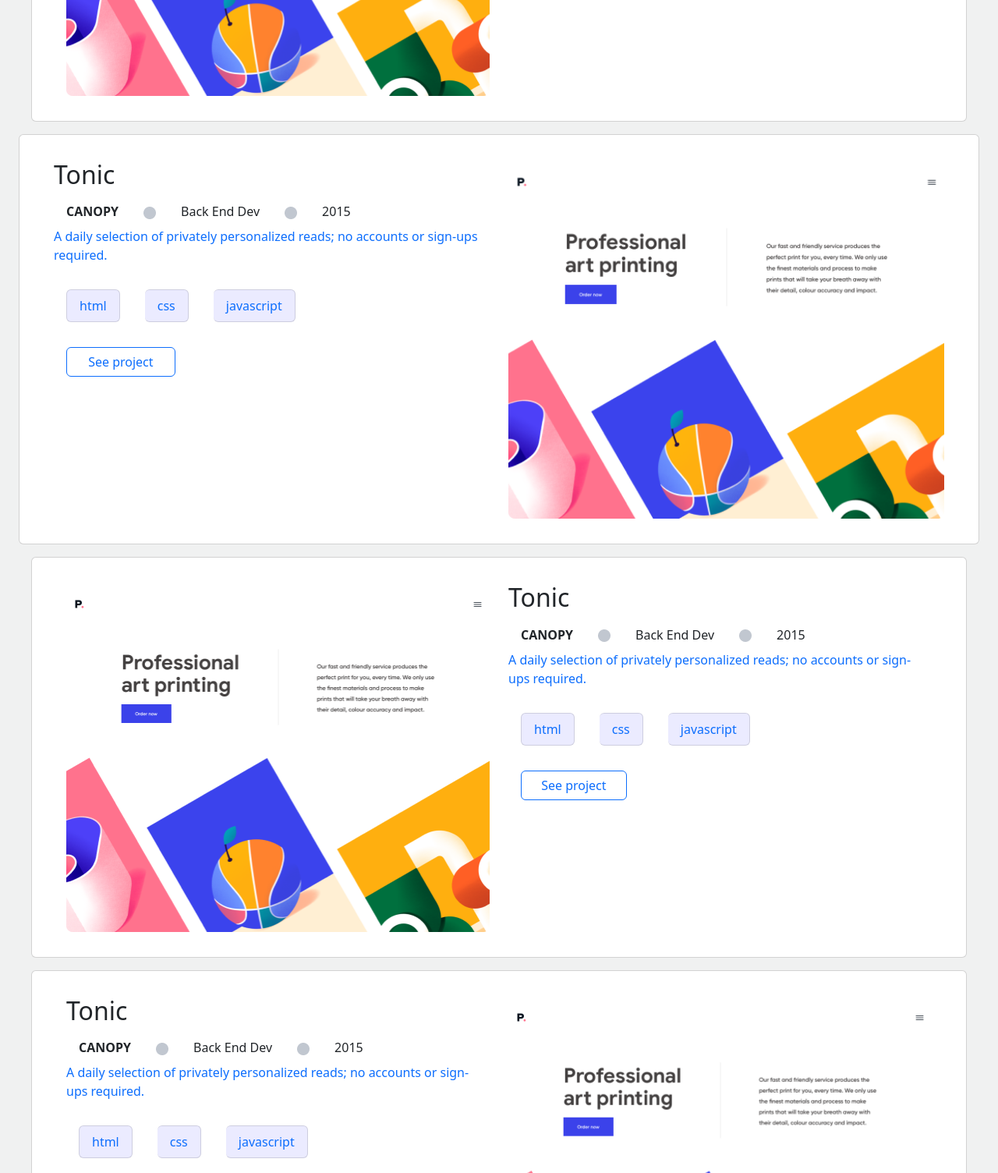
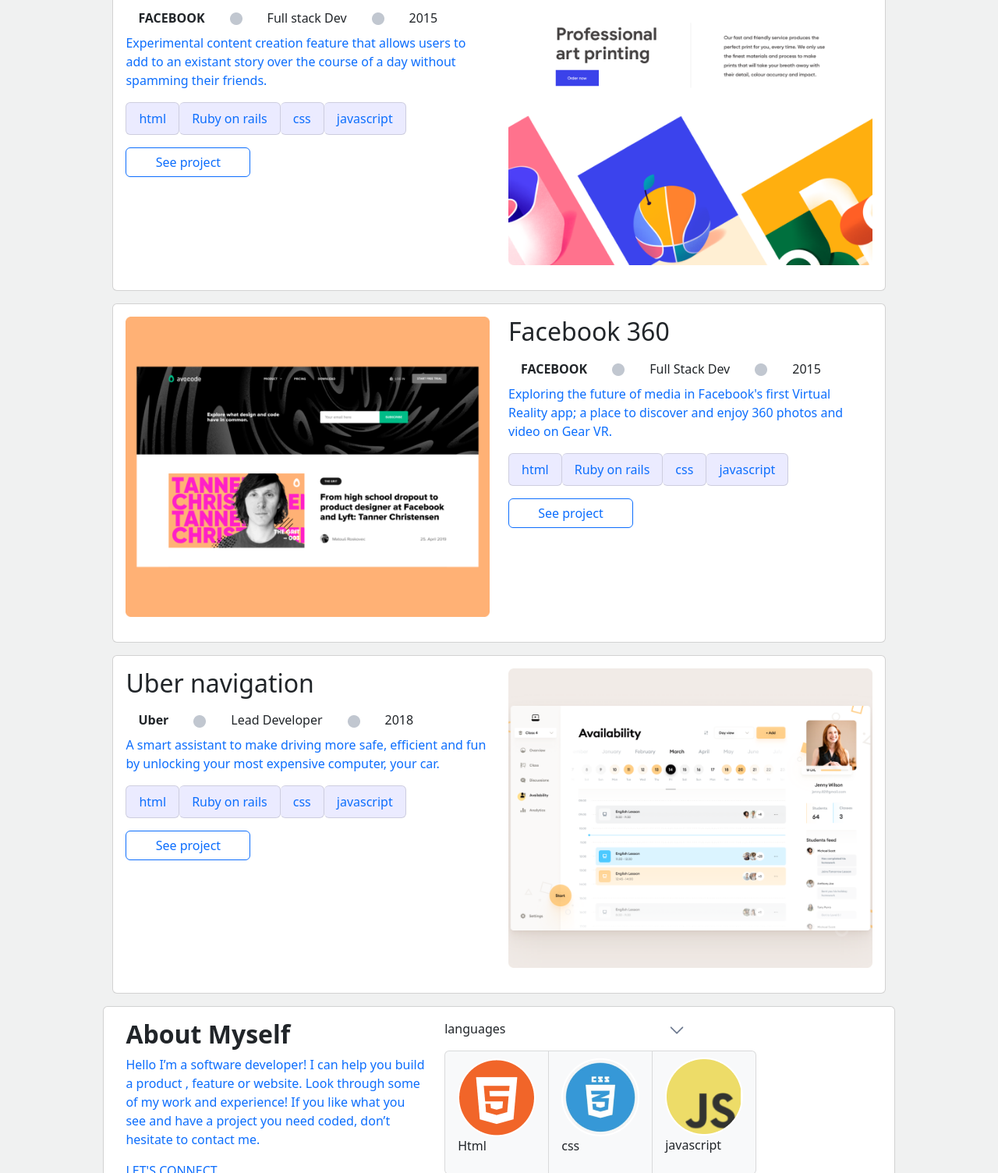
Before and after one commit to beteland123/portiflio-website-using-bootstrap, a website: page index.html in a window 1280 px wide. Shown: the part 1296-2800 px from the top of the page at 78% size. Drawn offline with nearby package versions, Linux system fonts and the light colour scheme.

Commit message:
Update the index html

```diff
--- a/index.html
+++ b/index.html
@@ -18,7 +18,7 @@
   </head>
   <body>
     <div class="container-fluid">
-      <nav class="navbar navbar-expand-md navbar-dark text-primary">
+      <nav class="navbar navbar-expand-md navbar-dark text-primary bg-white container-fluid">
         <a class="navbar-brand text-primary" href="#">My logo</a>
 
         <!-- Toggler/collapsibe Button -->
@@ -54,11 +54,12 @@
         </div>
       </nav>
 
-      <div class="container-fluid card p-5 has-bg-img" rounded>
+      <div class="container-fluid card p-5 has-bg-img border-0" rounded>
         <img src="/images/bg-header.png" alt class="bg-img" />
-        <div class="card-img-overlay text-center mt-5">
-          <h1 class="text-dark fw-bolder">I'm BetelAnd! Glad to see you!</h1>
-          <p class="text-primary">
+        <div class="card-img-overlay  mt-5 mt-2">
+          <div class="w-65 ml">
+             <h1 class="text-dark fw-bolder">I'm BetelAnd! Glad to see you!</h1>
+          <p class="text-primary ">
             I'm a software developer! I can help you build a product, feature or
             website. Look through some of my work and experience! If you like
             what you see and have a project you need coded, don't hesitate to
@@ -82,6 +83,8 @@
               <img alt="Twitter" src="/images/sign.png" />
             </li>
           </ul>
+          </div>
+
         </div>
       </div>
 
@@ -90,7 +93,7 @@
           <div class="card-body">
             <div class="row m no-gutters">
               <div class="col-md-6 border-0">
-                <img src="/images/job4b.png" class="card-img-top" alt="Job 1" />
+                <img src="/images/job3b.png" class="card-img-top" alt="Job 1" />
               </div>
               <div class="col-md-6 border-0">
                 <div class="card border-0">
@@ -138,127 +141,7 @@
                       javascript
                     </li>
                   </ul>
-                  <button type="button" class="btn btn-outline-primary w-25 m">
-                    See project
-                  </button>
-                </div>
-              </div>
-            </div>
-          </div>
-        </div>
-        <div class="card bg-white">
-          <div class="card-body">
-            <div class="row m no-gutters">
-              <div class="col-md-6 border-0 order-md-2">
-                <img src="/images/job4b.png" class="card-img-top" alt="Job 1" />
-              </div>
-              <div class="col-md-6 border-0">
-                <div class="card border-0">
-                  <h2 class="card-title">Tonic</h2>
-                  <ul class="list-group list-group-horizontal">
-                    <li
-                      class="list-group-item list-group-item border-0 fw-bolder"
-                    >
-                      CANOPY
-                    </li>
-                    <li class="list-group-item list-group-item border-0">
-                      <img src="/images/dot1.png" />
-                    </li>
-                    <li class="list-group-item list-group-item border-0">
-                      Back End Dev
-                    </li>
-                    <li class="list-group-item list-group-item border-0">
-                      <img src="/images/dot1.png" />
-                    </li>
-                    <li class="list-group-item list-group-item border-0">
-                      2015
-                    </li>
-                  </ul>
-                  <p class="text-primary">
-                    A daily selection of privately personalized reads; no
-                    accounts or sign-ups required.
-                  </p>
-                  <ul class="list-group list-group-horizontal">
-                    <li
-                      class="list-group-item list-group-item bg-muted text-primary m rounded"
-                      id="lang"
-                    >
-                      html
-                    </li>
-                    <li
-                      class="list-group-item list-group-item bg-muted text-primary m rounded"
-                      id="lang"
-                    >
-                      css
-                    </li>
-                    <li
-                      class="list-group-item list-group-item bg-muted text-primary m rounded"
-                      id="lang"
-                    >
-                      javascript
-                    </li>
-                  </ul>
-                  <button type="button" class="btn btn-outline-primary w-25 m">
-                    See project
-                  </button>
-                </div>
-              </div>
-            </div>
-          </div>
-        </div>
-        <div class="card bg-white m">
-          <div class="card-body">
-            <div class="row m no-gutters">
-              <div class="col-md-6 border-0">
-                <img src="/images/job4b.png" class="card-img-top" alt="Job 1" />
-              </div>
-              <div class="col-md-6 border-0">
-                <div class="card border-0">
-                  <h2 class="card-title">Tonic</h2>
-                  <ul class="list-group list-group-horizontal">
-                    <li
-                      class="list-group-item list-group-item border-0 fw-bolder"
-                    >
-                      CANOPY
-                    </li>
-                    <li class="list-group-item list-group-item border-0">
-                      <img src="/images/dot1.png" />
-                    </li>
-                    <li class="list-group-item list-group-item border-0">
-                      Back End Dev
-                    </li>
-                    <li class="list-group-item list-group-item border-0">
-                      <img src="/images/dot1.png" />
-                    </li>
-                    <li class="list-group-item list-group-item border-0">
-                      2015
-                    </li>
-                  </ul>
-                  <p class="text-primary">
-                    A daily selection of privately personalized reads; no
-                    accounts or sign-ups required.
-                  </p>
-                  <ul class="list-group list-group-horizontal">
-                    <li
-                      class="list-group-item list-group-item bg-muted text-primary m rounded"
-                      id="lang"
-                    >
-                      html
-                    </li>
-                    <li
-                      class="list-group-item list-group-item bg-muted text-primary m rounded"
-                      id="lang"
-                    >
-                      css
-                    </li>
-                    <li
-                      class="list-group-item list-group-item bg-muted text-primary m rounded"
-                      id="lang"
-                    >
-                      javascript
-                    </li>
-                  </ul>
-                  <button type="button" class="btn btn-outline-primary w-25 m">
+                  <button type="button" class="btn btn-outline-primary w-50 m">
                     See project
                   </button>
                 </div>
@@ -274,18 +157,18 @@
               </div>
               <div class="col-md-6 border-0">
                 <div class="card border-0">
-                  <h2 class="card-title">Tonic</h2>
+                  <h2 class="card-title">Multi-Post Stories</h2>
                   <ul class="list-group list-group-horizontal">
                     <li
                       class="list-group-item list-group-item border-0 fw-bolder"
                     >
-                      CANOPY
+                      FACEBOOK
                     </li>
                     <li class="list-group-item list-group-item border-0">
                       <img src="/images/dot1.png" />
                     </li>
                     <li class="list-group-item list-group-item border-0">
-                      Back End Dev
+                      Full stack Dev
                     </li>
                     <li class="list-group-item list-group-item border-0">
                       <img src="/images/dot1.png" />
@@ -295,8 +178,9 @@
                     </li>
                   </ul>
                   <p class="text-primary">
-                    A daily selection of privately personalized reads; no
-                    accounts or sign-ups required.
+                    Experimental content creation feature that allows users to
+                    add to an existant story over the course of a day without
+                    spamming their friends.
                   </p>
                   <ul class="list-group list-group-horizontal">
                     <li
@@ -304,6 +188,12 @@
                       id="lang"
                     >
                       html
+                    </li>
+                    <li
+                      class="list-group-item list-group-item bg-muted text-primary m rounded"
+                      id="lang"
+                    >
+                      Ruby on rails
                     </li>
                     <li
                       class="list-group-item list-group-item bg-muted text-primary m rounded"
@@ -318,7 +208,141 @@
                       javascript
                     </li>
                   </ul>
-                  <button type="button" class="btn btn-outline-primary w-25 m">
+                  <button type="button" class="btn btn-outline-primary w-50 m">
+                    See project
+                  </button>
+                </div>
+              </div>
+            </div>
+          </div>
+        </div>
+        <div class="card bg-white m">
+          <div class="card-body">
+            <div class="row m no-gutters">
+              <div class="col-md-6 border-0">
+                <img src="/images/job1b.png" class="card-img-top" alt="Job 1" />
+              </div>
+              <div class="col-md-6 border-0">
+                <div class="card border-0">
+                  <h2 class="card-title">Facebook 360</h2>
+                  <ul class="list-group list-group-horizontal">
+                    <li
+                      class="list-group-item list-group-item border-0 fw-bolder"
+                    >
+                      FACEBOOK
+                    </li>
+                    <li class="list-group-item list-group-item border-0">
+                      <img src="/images/dot1.png" />
+                    </li>
+                    <li class="list-group-item list-group-item border-0">
+                      Full Stack Dev
+                    </li>
+                    <li class="list-group-item list-group-item border-0">
+                      <img src="/images/dot1.png" />
+                    </li>
+                    <li class="list-group-item list-group-item border-0">
+                      2015
+                    </li>
+                  </ul>
+                  <p class="text-primary">
+                    Exploring the future of media in Facebook's first Virtual
+                    Reality app; a place to discover and enjoy 360 photos and
+                    video on Gear VR.
+                  </p>
+                  <ul class="list-group list-group-horizontal">
+                    <li
+                      class="list-group-item list-group-item bg-muted text-primary m rounded"
+                      id="lang"
+                    >
+                      html
+                    </li>
+                    <li
+                      class="list-group-item list-group-item bg-muted text-primary m rounded"
+                      id="lang"
+                    >
+                      Ruby on rails
+                    </li>
+                    <li
+                      class="list-group-item list-group-item bg-muted text-primary m rounded"
+                      id="lang"
+                    >
+                      css
+                    </li>
+                    <li
+                      class="list-group-item list-group-item bg-muted text-primary m rounded"
+                      id="lang"
+                    >
+                      javascript
+                    </li>
+
+                  </ul>
+                  <button type="button" class="btn btn-outline-primary w-50 m">
+                    See project
+                  </button>
+                </div>
+              </div>
+            </div>
+          </div>
+        </div>
+        <div class="card bg-white m">
+          <div class="card-body">
+            <div class="row m no-gutters">
+              <div class="col-md-6 border-0 order-md-2">
+                <img src="/images/job2b.png" class="card-img-top" alt="Job 1" />
+              </div>
+              <div class="col-md-6 border-0">
+                <div class="card border-0">
+                  <h2 class="card-title">Uber navigation</h2>
+                  <ul class="list-group list-group-horizontal">
+                    <li
+                      class="list-group-item list-group-item border-0 fw-bolder"
+                    >
+                      Uber
+                    </li>
+                    <li class="list-group-item list-group-item border-0">
+                      <img src="/images/dot1.png" />
+                    </li>
+                    <li class="list-group-item list-group-item border-0">
+                      Lead Developer
+                    </li>
+                    <li class="list-group-item list-group-item border-0">
+                      <img src="/images/dot1.png" />
+                    </li>
+                    <li class="list-group-item list-group-item border-0">
+                      2018
+                    </li>
+                  </ul>
+                  <p class="text-primary">
+                    A smart assistant to make driving more safe, efficient and
+                    fun by unlocking your most expensive computer, your car.
+                  </p>
+                  <ul class="list-group list-group-horizontal">
+                    <li
+                      class="list-group-item list-group-item bg-muted text-primary m rounded"
+                      id="lang"
+                    >
+                      html
+                    </li>
+                    <li
+                      class="list-group-item list-group-item bg-muted text-primary m rounded"
+                      id="lang"
+                    >
+                      Ruby on rails
+                    </li>
+                    <li
+                      class="list-group-item list-group-item bg-muted text-primary m rounded"
+                      id="lang"
+                    >
+                      css
+                    </li>
+                    <li
+                      class="list-group-item list-group-item bg-muted text-primary m rounded"
+                      id="lang"
+                    >
+                      javascript
+                    </li>
+                  </ul>
+                  <button type="button" class="btn btn-outline-primary w-50 m">
                     See project
                   </button>
                 </div>
@@ -327,6 +351,71 @@
           </div>
         </div>
       </div>
+      <div class="card container-fluid">
+        <div class="card-body">
+          <div class="row">
+            <div class="col-md-5 border-0">
+              <h2 class="text-dark fw-bolder">About Myself</h2>
+              <p class="text-primary">
+                Hello I’m a software developer! I can help you build a product ,
+                feature or website. Look through some of my work and experience!
+                If you like what you see and have a project you need coded,
+                don’t hesitate to contact me.
+              </p>
+              <p class="text-primary">LET'S CONNECT</p>
+              <ul class="list-group list-group-horizontal">
+                <li class="list-group-item list-group-item border-0">
+                  <img src="/images/twitter.png" alt="Twitter" />
+                </li>
+                <li class="list-group-item list-group-item border-0">
+                  <img alt="Linkedin" src="/images/linkedin.png" />
+                </li>
+                <li class="list-group-item list-group-item border-0">
+                  <img alt="Medium" src="/images/m.png" />
+                </li>
+                <li class="list-group-item list-group-item border-0">
+                  <img alt="Github" src="/images/github.png" />
+                </li>
+                <li class="list-group-item list-group-item border-0">
+                  <img alt="Twitter" src="/images/sign.png" />
+                </li>
+              </ul>
+              <button type="button" class="btn btn-outline-primary w-50 m">
+                Get my resume
+              </button>
+            </div>
+            <div class="col-md-7">
+              <div class="row">
+                <div class="col">
+                  <p>languages</p>
+                </div>
+                <div class="col justify-content-end">
+                  <img
+                    class="w-25"
+                    src="images/down-arrow.png"
+                    alt="down arrow"
+                  />
+                </div>
+              </div>
+
+              <ul class="list-group list-group-horizontal">
+                <li class="list-group-item bg-light m">
+                  <img src="images/html5.png" alt="html" />
+                  <p>Html</p>
+                </li>
+                <li class="list-group-item bg-light m">
+                  <img src="images/css3.png" alt="Css" />
+                  <p>css</p>
+                </li>
+                <li class="list-group-item bg-light m">
+                  <img src="images/js.png" alt="javascript" />
+                  <p>javascript</p>
+                </li>
+              </ul>
+            </div>
+          </div>
+        </div>
+      </div>
     </div>
   </body>
 </html>
--- a/style.css
+++ b/style.css
@@ -2,7 +2,7 @@
   color: #1717a1;
 }
 .m{
-    margin: 1em !important;
+    margin-bottom: 1em !important;
     }
 
 body{
@@ -14,3 +14,21 @@
 #lang{
     background-color: #EBEBFF;
 }
+.w-25{
+    max-width: 1.5em;
+}
+.w-50{
+    max-width: 10em;
+}
+.mt-2{
+   margin-top: 15em !important;
+}
+.container-fluid{
+    max-width: 90%;
+}
+.w-65{
+    width: 65%;
+}
+.ml{
+    margin-left: 10em;
+}
```
